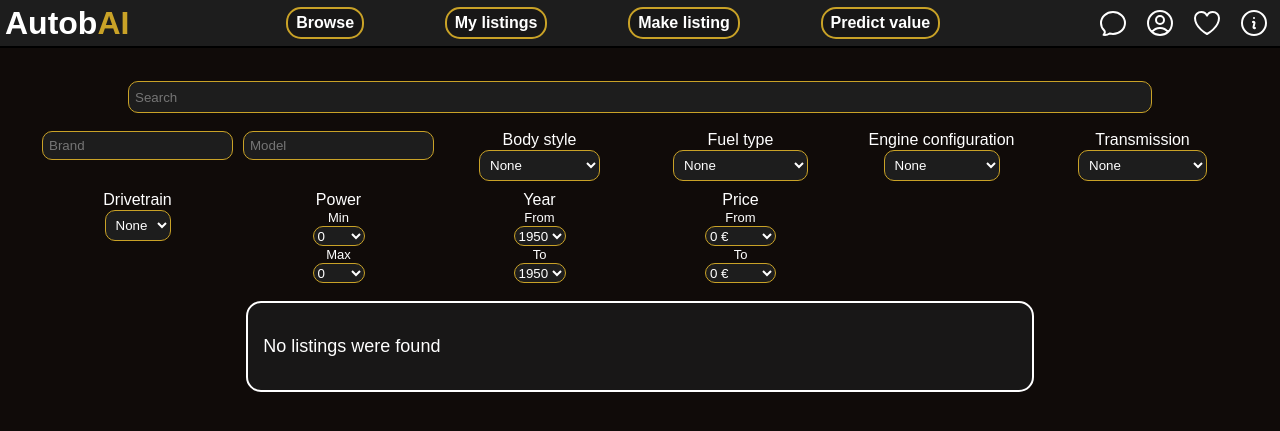
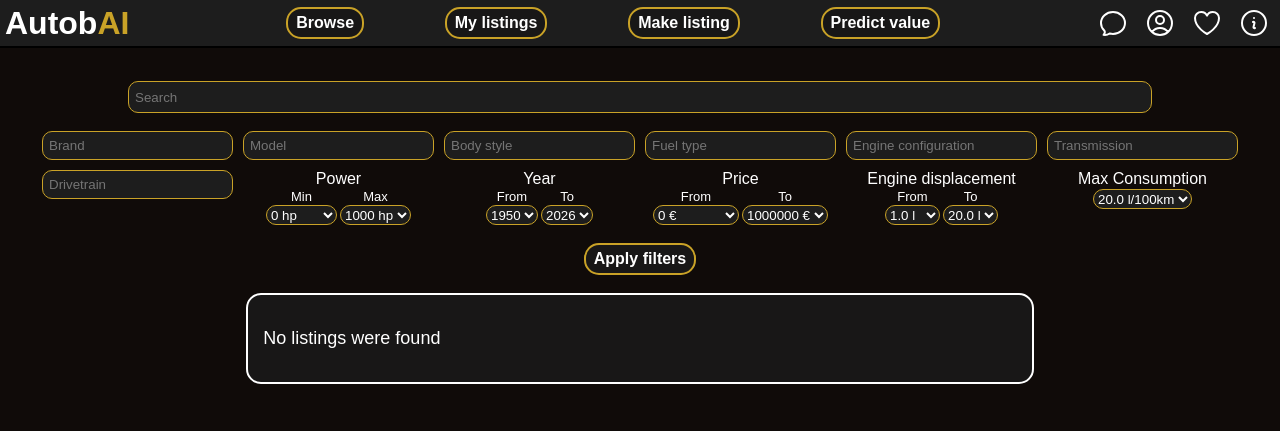
Before and after one commit to dragos-vs07/AutobAI, a Flask app: page /genp in a window 1280 px wide. Shown: the top 431 px of the page. Run offline with Flask 3, Linux system fonts and the light colour scheme; the visitor is signed in with stand-in values (Sample User, id 1); data that the repository does not hold is empty.

Commit message:
completely finished frontend serach filters, apply filters functions to be implemented and it s done

```diff
--- a/app.py
+++ b/app.py
@@ -98,14 +98,17 @@ def load_home():
 def load_general_page():
       return render_template("general_page.html",
                               brands = CarMake.query.order_by(CarMake.brand).filter( CarMake.brand != "Other").filter( CarMake.brand != "Unknown").all() ,
-                              body_styles = ["None"] + [b for b in body_styles if b not in ("Other","Unknown")],
-                              engine_configurations = ["None"] + [e for e in engine_configurations if e not in ("Other","Unknown")],
-                              fuel_types = ["None"] + [f for f in fuel_types if f not in ("Other","Unknown")],
-                              drivetrains = ["None"] + [d for d in drivetrains if d not in ("Other","Unknown")],
-                              transmissions = ["None"] + [t for t in transmissions if t not in ("Other","Unknown")],
+                              body_styles = ["Any"] + [b for b in body_styles if b not in ("Other","Unknown")],
+                              engine_configurations = ["Any"] + [e for e in engine_configurations if e not in ("Other","Unknown")],
+                              fuel_types = ["Any"] + [f for f in fuel_types if f not in ("Other","Unknown")],
+                              drivetrains = ["Any"] + [d for d in drivetrains if d not in ("Other","Unknown")],
+                              transmissions = ["Any"] + [t for t in transmissions if t not in ("Other","Unknown")],
                               year_list = ["1950","1960","1970","1980"] + [f"{i}" for i in range(1985,datetime.today().year+1)],
                               hp_list = [f"{i}" for i in range(0,450,50)] + [f"{i}" for i in range(400,1100,100)],
-                              price_list = [f"{i}" for i in range(0,10000,200)] + [f"{i}" for i in range(10000,20000,1000)] + [f"{i}" for i in range(20000,100000,5000)]
+                              price_list = [f"{i}" for i in range(0,10000,200)] + [f"{i}" for i in range(10000,20000,1000)]
+                              + [f"{i}" for i in range(20000,105000,5000)] + [f"{i}" for i in range(150000,1050000,50000)],
+                              displacement_list = [1.0, 1.2, 1.4, 1.6, 1.8, 2.0, 2.2, 2.5, 3.0, 3.5, 4.0, 5.0, 6.0, 7.0, 8.0, 9.0, 10.0, 15.0, 20.0],
+                              fuel_efficiency_list = [1.0,2.0,3.0,4.0,5.5,6.0,6.5,7,7.5,8,8.5,9,9.5,10.0,11.0,12.0,13.0,14.0,15.0,16.0,17.0,18.0,19.0,20.0]
                               )
 
 
--- a/static/CSS/general_page.css
+++ b/static/CSS/general_page.css
@@ -77,14 +77,14 @@
     overflow-y: auto;
     background-color:rgb(29, 29, 29);
     border: 1px solid #ffffff;
-    width: 100px;
+    width: 150px;
 }
 .show_checkbox_list{
-    top: 70%;
+    top: 100%;
     z-index: 100;
     position: absolute;
-    display: block;
-
+    display: flex;
+    flex-direction: column;
 }
 
 svg.is-not-favourited {
--- a/static/JavaScript/general_page.js
+++ b/static/JavaScript/general_page.js
@@ -121,22 +121,70 @@ searchBar.addEventListener('input', ()=>{
 
 getAndDisplayListings(1,24);
 
+// retrieving and displaying models based on a chosen brand
+
 const modelsCheckboxList = document.getElementById("models_checkbox_list");
+const makesCheckboxList = document.getElementById("makes_checkbox_list");
+
+makesCheckboxList.addEventListener('change', (e)=>{
+    if(!e.target.matches('input[type="checkbox"]')) return;
+
+    const anyCheckbox = document.getElementById("any_make_checkbox");
+    let checkedMakes = [];
+
+    if(e.target == anyCheckbox) //if the user toggled the checkbox
+    {
+        if(anyCheckbox.checked)  // user just toggled on the any checkbox => all toggled on
+            for(c of document.querySelectorAll(".make_checkbox"))
+                c.checked = true;
+        else if(!anyCheckbox.checked) // user just toggled off the any checkbox => all toggled off
+            for(c of document.querySelectorAll(".make_checkbox"))
+                c.checked = false;
+    }
+    else    //otherwise the user toggled some other singular option
+        if(anyCheckbox.checked) //if the any checkbox was checked, it cant be now because the user muts've unchecked something
+            anyCheckbox.checked = false;
+
+    checkedMakes = Array.from(
+    document.querySelectorAll('#makes_checkbox_list input:checked:not(#any_make_checkbox)')
+    ).map(cb => cb.dataset.brand);
+
+    modelsCheckboxList.innerHTML="";
+
+    console.log(checkedMakes);
+
+    for (brand of checkedMakes)
+    addModels(brand);
+})
 
 function addModels(brand)
 {
     fetch(`/API/get_models/${brand}`).then( response => {
         if(response.ok)
         {
+            let label = document.createElement("label");
+            label.style="display: block";
+            const modelOption = document.createElement("input");
+            modelOption.type = "checkbox";
+            modelOption.classList.add("input_box");
+            modelOption.name = "model";
+            modelOption.value = "Any";
+            modelOption.checked = true;
+            modelOption.dataset.model = "Any";
+            label.appendChild(modelOption);
+            label.appendChild(document.createTextNode("Any"));
+            modelsCheckboxList.appendChild(label);
+
             response.json().then(data =>{
                     for (model of data)
                     {
-                        const label = document.createElement("label");
+                        label = document.createElement("label");
                         label.style="display: block";
                         const modelOption = document.createElement("input");
                         modelOption.type = "checkbox";
                         modelOption.classList.add("input_box");
                         modelOption.name = "model";
+                        modelOption.checked = true;
                         modelOption.value = model.id;
                         modelOption.dataset.model = model.model;
                         label.appendChild(modelOption);
@@ -152,60 +200,108 @@ function addModels(brand)
 
     })
 
-
 }
 
-const makeInput = document.getElementById("make_input");
-const makesCheckboxList = document.getElementById("makes_checkbox_list");
+// end of model displaying
 
-makeInput.addEventListener('input',()=>{
+// dynamic searching in the filter options
 
-    if(makeInput.value.length)
+for(const ipt of document.querySelectorAll(".filter_input"))
+{
+    ipt.addEventListener('input',()=>{
+        if(ipt.value.length)
+            for(const c of document.getElementById(ipt.dataset.cblist).children)
+            {
+                let value = "";
+
+                if(c.querySelector('input').dataset.brand)
+                    value = c.querySelector('input').dataset.brand;
+                else
+                    value = c.querySelector('input').value;
+
+                    if( ! value.toLowerCase().includes(ipt.value.toLowerCase()) )
+                        c.style.display = "none";
+                    else
+                        c.style.display = "block";
+
+            }
+        else
+            for(const c of document.getElementById(ipt.dataset.cblist).children)
+                c.style.display = "block";
+    })
+}
+
+// displaying / hiding the dropdown lists on filter options
+
+document.addEventListener("click",(e)=>{
+
+    for( ipt of document.querySelectorAll(".filter_input"))
     {
-        for(const c of makesCheckboxList.children)
-        {
-            if( ! c.querySelector('input').dataset.brand.toLowerCase().includes(makeInput.value.toLowerCase()) )
-                c.style.display = "none";
-            else
-                c.style.display = "block";
-        }
-        makesCheckboxList.classList.add("show_checkbox_list");
+        const checkboxList = document.getElementById(ipt.dataset.cblist);
+        if(ipt.contains(e.target))
+            checkboxList.classList.add("show_checkbox_list");
+        else if(!checkboxList.contains(e.target))
+            checkboxList.classList.remove("show_checkbox_list");
     }
-    else
-        makesCheckboxList.classList.remove("show_checkbox_list");
+})
+
+for(const ddl of document.querySelectorAll(".dropdown_checkbox_list"))
+{
+    if(ddl.id != "makes_checkbox_list")
+    ddl.addEventListener("click",(e)=>{
+        for(const label of ddl.children)
+            {
+
+                const c = label.querySelector('input');
+                if(c.value == "Any" && e.target === c)   //if the any checkbox was clicked
+                    {
 
 
-})
+                        if(c.checked)   // if it was toggled on
+                            for(const label2 of ddl.children)
+                            {
+                                const c2 = label2.querySelector('input');
+                                c2.checked = true;  //all checked
+                            }
+                        else    //else if it was toggled off
+                            for(const label2 of ddl.children)
+                            {
+                                const c2 = label2.querySelector('input');
+                                c2.checked = false; // all unchecked
+                            }
+                    }
+            }
+    })
+}
 
-makesCheckboxList.addEventListener('change', (e)=>{
-    if(!e.target.matches('input[type="checkbox"]')) return;
+for( const minInput of document.querySelectorAll(".min_input"))
+{
+    const maxInput = document.getElementById(minInput.dataset.max);
 
-     const checkedMakeIds = Array.from(
-        document.querySelectorAll('#makes_checkbox_list input:checked')
-    ).map(cb => cb.dataset.brand);
+    minInput.addEventListener("change",()=>{
+        if(minInput.value > maxInput.value)
+            maxInput.value = minInput.value;
+    })
 
-    modelsCheckboxList.innerHTML="";
+    maxInput.addEventListener("change",()=>{
+        if(minInput.value > maxInput.value)
+            maxInput.value = minInput.value;
+    })
+}
 
-    for (brand of checkedMakeIds)
-    addModels(brand);
-})
+// DE COMPLETAT
 
-const modelInput = document.getElementById("model_input");
+function apply_filters()
+{
+    const categoricalFilterOptions = ["make","model","body_style","fuel_type","engine_config","transmission","drivetrain"]
+    const numericalFilterOptions = ["power","year","price","displacement","fuel_ef"]
 
-modelInput.addEventListener('input',()=>{
-
-    if(modelInput.value.length)
+    /*for(const c of categoricalFilterOptions)
     {
-        for(const c of modelsCheckboxList.children)
-        {
-            if( ! c.querySelector('input').dataset.model.toLowerCase().includes(modelInput.value.toLowerCase()) )
-                c.style.display = "none";
-            else
-                c.style.display = "block";
-        }
-        modelsCheckboxList.classList.add("show_checkbox_list");
+        const chosenValues = Array.from(
+        document.querySelectorAll(`input[name="${c}"]:checked`)
+        ).map(cb => cb.value);
     }
-    else
-        modelsCheckboxList.classList.remove("show_checkbox_list");
-
-})
+        ASA IAU OPTIUNILE ALESE
+    */
+}
--- a/templates/general_page.html
+++ b/templates/general_page.html
@@ -22,12 +22,12 @@
 
             <div class = "filter_option_area" style="position:relative;">
 
-                    <input id="make_input" placeholder="Brand" class="input_box">
+                    <input id="make_input" placeholder="Brand" class="input_box filter_input" data-cblist = "makes_checkbox_list">
 
                     <div class="dropdown_checkbox_list" id="makes_checkbox_list">
-
+                            <label><input type="checkbox" value="Any" class ="input_box make_checkbox" data-brand = "Any" name="make" id="any_make_checkbox" checked>Any</label>
                         {% for b in brands %}
-                            <label><input type="checkbox" value="{{b.id}}" class ="input_box" data-brand = "{{b.brand}}" name="brand">{{b.brand}}</label>
+                            <label><input type="checkbox" value="{{b.id}}" class ="input_box make_checkbox" data-brand = "{{b.brand}}" name="make" checked>{{b.brand}}</label>
                         {% endfor %}
 
                     </div>
@@ -36,64 +36,82 @@
 
             <div class = "filter_option_area" style="position:relative;">
 
-                    <input id="model_input" placeholder="Model" class="input_box">
+                    <input id="model_input" placeholder="Model" class="input_box filter_input" data-cblist = "models_checkbox_list">
 
                     <div class="dropdown_checkbox_list" id="models_checkbox_list">   </div>
             </div>
 
-            <div class = "filter_option_area">
-                    <label>Body style</label>
-                    <select class="input_box" id = "bs" name = "body_style">
-                        {% for bs in body_styles %}
-                            <option class="input_box" value="{{bs}}">{{bs}}</option>
+            <div class = "filter_option_area" style="position:relative;">
+                    <input id="body_style_input" placeholder="Body style" class="input_box filter_input" data-cblist = "body_styles_checkbox_list">
+
+                    <div class="dropdown_checkbox_list" id="body_styles_checkbox_list">
+
+                        {% for b in body_styles %}
+                            <label><input type="checkbox" value="{{b}}" class ="input_box"  name="body_style" checked>{{b}}</label>
                         {% endfor %}
-                    </select>
+
+                    </div>
             </div>
 
-            <div class = "filter_option_area">
-                    <label>Fuel type</label>
-                    <select class ="input_box" id = "fuel_type" name = "fuel_type">
+
+
+            <div class = "filter_option_area" style="position:relative;">
+                    <input id="fuel_type_input" placeholder="Fuel type" class="input_box filter_input" data-cblist = "fuel_types_checkbox_list">
+
+                    <div class="dropdown_checkbox_list" id="fuel_types_checkbox_list">
+
                         {% for f in fuel_types %}
-                            <option class="input_box" value="{{f}}">{{f}}</option>
+                            <label><input type="checkbox" value="{{f}}" class ="input_box"  name="fuel_type" checked>{{f}}</label>
                         {% endfor %}
-                    </select>
+
+                    </div>
             </div>
 
-            <div class = "filter_option_area">
-                    <label>Engine configuration</label>
-                    <select class ="input_box" id = "engine_config" name = "configuration">
+           <div class = "filter_option_area" style="position:relative;">
+                    <input id="engine_config_input" placeholder="Engine configuration" class="input_box filter_input" data-cblist = "engine_configs_checkbox_list">
+
+                    <div class="dropdown_checkbox_list" id="engine_configs_checkbox_list">
+
                         {% for e in engine_configurations %}
-                            <option class="input_box" value="{{e}}">{{e}}</option>
+                            <label><input type="checkbox" value="{{e}}" class ="input_box"  name="engine_config" checked>{{e}}</label>
                         {% endfor %}
-                    </select>
+
+                    </div>
             </div>
 
-            <div class = "filter_option_area">
-                    <label>Transmission</label>
-                    <select class ="input_box" id = "trans" name = "transmission">
+            <div class = "filter_option_area" style="position:relative;">
+                    <input id="transmission_input" placeholder="Transmission" class="input_box filter_input" data-cblist = "transmissions_checkbox_list">
+
+                    <div class="dropdown_checkbox_list" id="transmissions_checkbox_list">
+
                         {% for t in transmissions %}
-                            <option class="input_box" value="{{t}}">{{t}}</option>
+                            <label><input type="checkbox" value="{{t}}" class ="input_box"  name="transmission" checked>{{t}}</label>
                         {% endfor %}
-                    </select>
+
+                    </div>
             </div>
 
-            <div class = "filter_option_area">
-                    <label>Drivetrain</label>
-                    <select class ="input_box" id = "drivetrain" name = "drivetrain">
+            <div class = "filter_option_area" style="position:relative;">
+                    <input id="drivetrain_input" placeholder="Drivetrain" class="input_box filter_input" data-cblist = "drivetrains_checkbox_list">
+
+                    <div class="dropdown_checkbox_list" id="drivetrains_checkbox_list">
+
                         {% for d in drivetrains %}
-                            <option class="input_box" value="{{d}}">{{d}}</option>
+                            <label><input type="checkbox" value="{{d}}" class ="input_box"  name="drivetrain" checked>{{d}}</label>
                         {% endfor %}
-                    </select>
+
+                    </div>
             </div>
 
             <div class = "filter_option_area">
                     <label>Power</label>
 
+                    <div style="display:flex;flex-direction:row;gap: 3px;">
                         <div class = "filter_option_area">
                             <p class="small_filter_text">Min</p>
-                        <select class ="small_input_box" id = "min_power" name = "min_power">
+                            <select class ="small_input_box min_input" data-max = "max_power" id = "min_power" name = "min_power">
                                 {% for hp in hp_list %}
-                                <option class="input_box" value="{{hp}}">{{hp}}</option>
+                                    <option class="input_box" value="{{hp}}">{{hp}} hp</option>
                                 {% endfor %}
                             </select>
                         </div>
@@ -102,18 +120,20 @@
                             <p class="small_filter_text">Max</p>
                             <select class ="small_input_box" id = "max_power" name = "max_power">
                                 {% for hp in hp_list %}
-                                <option class="input_box" value="{{hp}}">{{hp}}</option>
+                                    <option class="input_box" value="{{hp}}"  {% if hp == "1000" %}selected{% endif %}>{{hp}} hp</option>
                                 {% endfor %}
                             </select>
+                        </div>
                     </div>
             </div>
 
             <div class = "filter_option_area">
                     <label>Year</label>
 
+                    <div style="display:flex;flex-direction:row;gap: 3px;">
                         <div class = "filter_option_area">
                             <p class="small_filter_text">From</p>
-                        <select class ="small_input_box" id = "from_year" name = "from_year">
+                            <select class ="small_input_box min_input" data-max = "to_year" id = "from_year" name = "from_year">
                                 {% for y in year_list %}
                                     <option class="input_box" value="{{y}}">{{y}}</option>
                                 {% endfor %}
@@ -124,18 +144,20 @@
                             <p class="small_filter_text">To</p>
                             <select class ="small_input_box" id = "to_year" name = "to_year">
                                 {% for y in year_list %}
-                                <option class="input_box" value="{{y}}">{{y}}</option>
+                                    <option class="input_box" value="{{y}}" {% if loop.index == year_list | length  %}selected{% endif %}>{{y}}</option>
                                 {% endfor %}
                             </select>
+                        </div>
                     </div>
             </div>
 
             <div class = "filter_option_area">
                     <label>Price</label>
 
+                    <div style="display:flex;flex-direction:row;gap: 3px;">
                         <div class = "filter_option_area">
                             <p class="small_filter_text">From</p>
-                        <select class ="small_input_box" id = "min_price" name = "min_price">
+                            <select class ="small_input_box min_input" data-max = "max_price" id = "min_price" name = "min_price">
                                 {% for p in price_list %}
                                     <option class="input_box" value="{{p}}">{{p}} €</option>
                                 {% endfor %}
@@ -146,13 +168,51 @@
                             <p class="small_filter_text">To</p>
                             <select class ="small_input_box" id = "max_price" name = "max_price">
                                 {% for p in price_list %}
-                                <option class="input_box" value="{{p}}">{{p}} €</option>
+                                    <option class="input_box" value="{{p}}" {% if p == "1000000" %}selected{% endif %}>{{p}} €</option>
                                 {% endfor %}
                             </select>
                         </div>
                     </div>
+            </div>
+
+            <div class = "filter_option_area">
+                    <label>Engine displacement</label>
+
+                    <div style="display:flex;flex-direction:row;gap: 3px;">
+                        <div class = "filter_option_area">
+                            <p class="small_filter_text">From</p>
+                            <select class ="small_input_box min_input" data-max = "max_displacement" id = "min_displacement" name = "min_displacement">
+                                {% for d in displacement_list %}
+                                    <option class="input_box" value="{{d}}" >{{d}} l</option>
+                                {% endfor %}
+                            </select>
+                        </div>
+
+                        <div class = "filter_option_area">
+                            <p class="small_filter_text">To</p>
+                            <select class ="small_input_box" id = "max_displacement" name = "max_displacement">
+                                {% for d in displacement_list %}
+                                    <option class="input_box" value="{{d}}" {% if d == 20.0 %}selected{% endif %}>{{d}} l</option>
+                                {% endfor %}
+                            </select>
+                        </div>
+                    </div>
+            </div>
+
+            <div class = "filter_option_area">
+                        <label>Max Consumption</label>
+                        <select class ="small_input_box" id = "max_fuel_ef" name = "max_fuel_ef">
+                            {% for fe in fuel_efficiency_list %}
+                                <option class="input_box" value="{{fe}}" {% if fe == 20.0 %}selected{% endif %}>{{fe}} l/100km</option>
+                            {% endfor %}
+                        </select>
+            </div>
 
         </div>
+
+        <br>
+
+        <button type="button" class ="btn" onclick="apply_filters()">Apply filters</button>
 
         <br>
 
```
Lines whose indentation alone changed are shown as unchanged.
